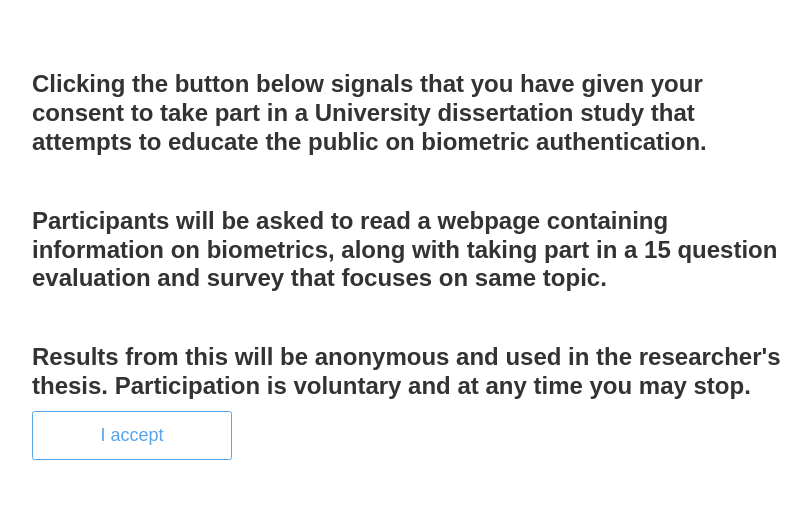
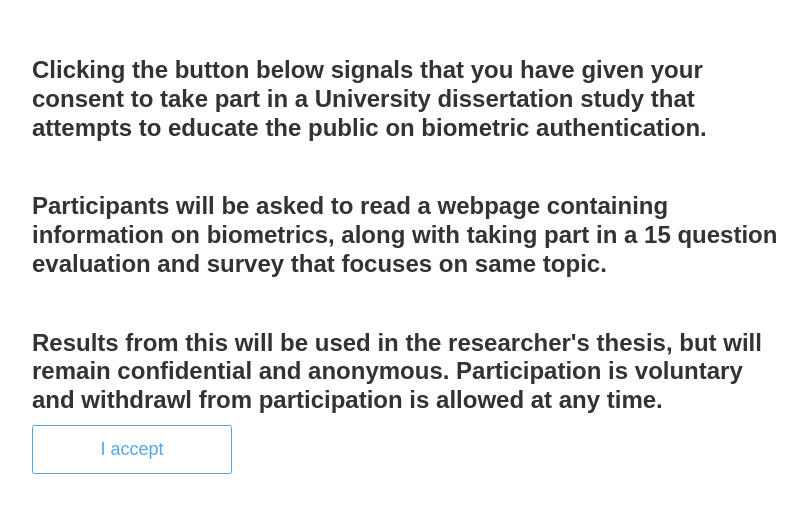
Before and after one commit to reidethan/reidethan.github.io, a plain HTML site: page index.html in a window 1280 px wide. Shown: the part 110-637 px from the top of the page, without its empty margins (228-1039 px from the left). Drawn offline with nearby package versions, Linux system fonts and the light colour scheme.

Commit message:
ethics update

```diff
--- a/index.html
+++ b/index.html
@@ -17,7 +17,7 @@
                 <h2> Clicking the button below signals that you have given your consent to take part in a University dissertation study that attempts to educate the public on biometric authentication.</p>
                 <h2> Participants will be asked to read a webpage containing information on biometrics, along with taking part in a 15 question evaluation and survey that focuses on same topic. </p>
 
-             <h2> Results from this will be anonymous and used in the researcher's thesis. Participation is voluntary and at any time you may stop.  </p>
+             <h2> Results from this will be used in the researcher's thesis, but will remain confidential and anonymous. Participation is voluntary and withdrawl from participation is allowed at any time.  </p>
                 <a class="btn" href="home.html"> I accept</a>
             </div>
         <script src="https://ajax.googleapis.com/ajax/libs/jquery/3.3.1/jquery.min.js"></script> <!-- jquery -->
```
